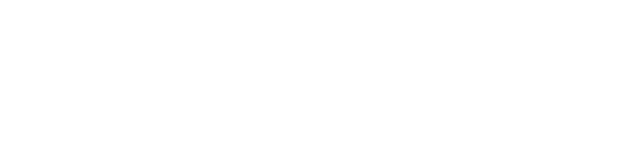
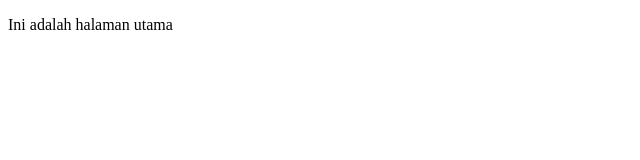
Before and after one commit to sgtclothes/phincon_bootcamp_ptb, a plain HTML site: page index.html in a window 1280 px wide. Shown: the whole page, without its empty margins (0-640 px from the left). Drawn offline with Linux system fonts and the light colour scheme.

Commit message:
add index information

```diff
--- a/index.html
+++ b/index.html
@@ -5,5 +5,7 @@
         <meta name="viewport" content="width=device-width, initial-scale=1.0" />
         <title>Document</title>
     </head>
-    <body></body>
+    <body>
+      <p>Ini adalah halaman utama</p>
+    </body>
 </html>
```
